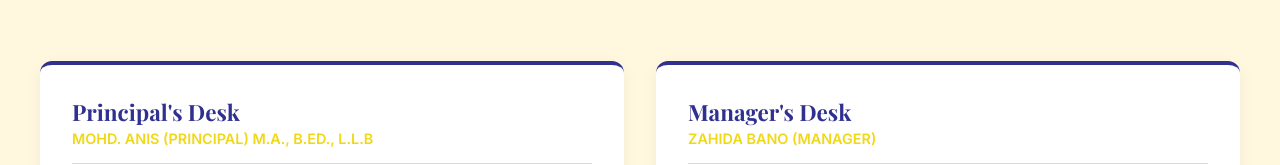
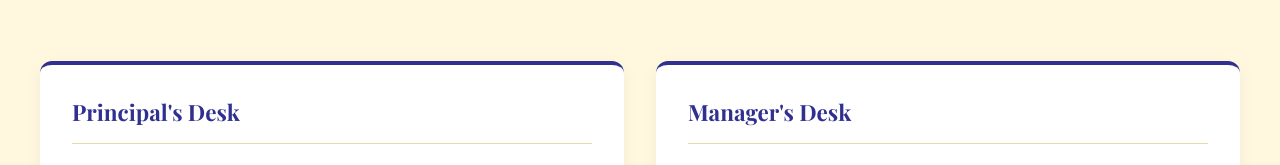
Before and after one commit to pathanzamin53-afk/Demo, a website: page Demo.html in a window 1280 px wide. Shown: the part 597-762 px from the top of the page. Drawn offline with nearby package versions, Linux system fonts and the light colour scheme; a web font is replaced by a local one.

Commit message:
Update Demo.html

```diff
--- a/Demo.html
+++ b/Demo.html
@@ -80,8 +80,6 @@
       <div class="desk-header">
         <div>
           <h3>Principal's Desk</h3>
-          <p class="desk-author">Mohd. Anis (Principal)
-M.A., B.Ed., L.L.B</p>
         </div>
       </div>
       <div class="desk-body">
@@ -101,7 +99,6 @@ With best wishes"</p>
       <div class="desk-header">
         <div>
           <h3>Manager's Desk</h3>
-          <p class="desk-author">Zahida Bano (Manager)</p>
         </div>
       </div>
       <div class="desk-body">
```
